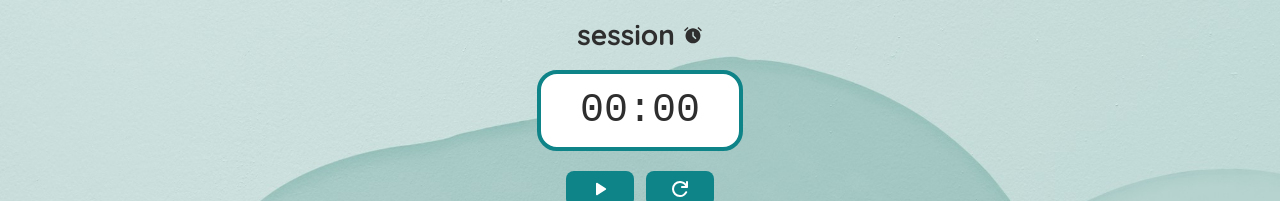
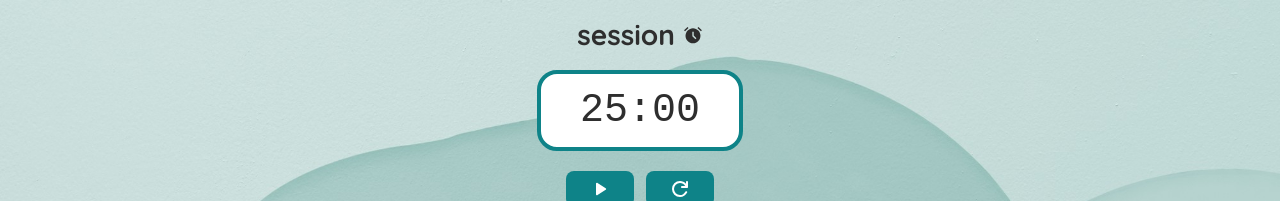
Before and after one commit to erfanazarmi/pomodoro, a React (Vite) app: page / in a window 1280 px wide. Shown: the part 412-613 px from the top of the page. Built offline with nearby package versions, Linux system fonts and the light colour scheme; a web font is replaced by a local one.

Commit message:
feat: implement timer logic

```diff
--- a/src/App.tsx
+++ b/src/App.tsx
@@ -33,7 +33,7 @@ function App() {
       </h1>
 
       <Setting />
-      <Timer />
+      <Timer audioRef={audioRef} />
       <Controls />
       <VolumeControl audioRef={audioRef} />
 
--- a/src/components/timer/Timer.tsx
+++ b/src/components/timer/Timer.tsx
@@ -1,10 +1,67 @@
+import { useEffect, useRef } from "react";
+import { useStore } from "../../store/store";
 import styles from "./Timer.module.scss";
 
-const Timer = () => {
+interface Props {
+  audioRef: React.RefObject<HTMLAudioElement | null>;
+}
+
+const Timer = ({ audioRef }: Props) => {
+  const { isPlaying, currentMode, sessionLength, breakLength, displayTime, setCurrentMode, setDisplayTime } = useStore();
+
+  const endTimeRef = useRef<number | null>(null);
+  const intervalRef = useRef<number | null>(null);
+
+  const formatTime = (time: number) => {
+    const hours = Math.floor(time / 3600);
+    const minutes = Math.floor((time % 3600) / 60);
+    const seconds = time % 60;
+    return (
+      (hours > 0 ? hours + ":" : "") +
+      (minutes < 10 ? "0" + minutes : minutes) +
+      ":" +
+      (seconds < 10 ? "0" + seconds : seconds)
+    );
+  };
+
+  useEffect(() => {
+    if (isPlaying) {
+      if (!endTimeRef.current) {
+        endTimeRef.current = Date.now() + displayTime * 1000;
+      }
+      intervalRef.current = setInterval(() => {
+        const now = Date.now();
+        const remaining = Math.max(Math.round((endTimeRef.current! - now) / 1000), 0);
+        setDisplayTime(remaining);
+        if (remaining === 0) {
+          if (audioRef.current) {
+            audioRef.current.play();
+          }
+          if (currentMode === "session") {
+            setCurrentMode("break");
+            setDisplayTime(breakLength * 60);
+            endTimeRef.current = Date.now() + breakLength * 60 * 1000;
+          } else {
+            setCurrentMode("session");
+            setDisplayTime(sessionLength * 60);
+            endTimeRef.current = Date.now() + sessionLength * 60 * 1000;
+          }
+        }
+      }, 1000);
+    } else {
+      clearInterval(intervalRef.current ?? undefined);
+      endTimeRef.current = null;
+    }
+
+    return () => {
+      clearInterval(intervalRef.current ?? undefined);
+    };
+  }, [isPlaying, sessionLength, breakLength, currentMode]);
+
   return (
     <>
       <h2 className={styles.label}>
-        session&nbsp;
+        {currentMode}&nbsp;
         <svg
           xmlns="http://www.w3.org/2000/svg"
           height="20px"
@@ -15,7 +72,7 @@ const Timer = () => {
           <path d="M479.33-81.33q-74.33 0-139.83-28.17-65.5-28.17-114-77t-77-114Q120-365.67 120-440.67q0-74.33 28.5-139.83 28.5-65.5 77-114.33 48.5-48.84 114-77Q405-800 479.33-800q74.34 0 139.84 28.17 65.5 28.16 114.33 77 48.83 48.83 77 114.33t28.17 139.83q0 75-28.17 140.17-28.17 65.17-77 114t-114.33 77q-65.5 28.17-139.84 28.17Zm118-194.67L644-322.67 514.67-452v-188H448v214.67L597.33-276Zm-380-590.67L264-820 98-658l-46.67-46.67 166-162Zm524 0 166 162L860.67-658l-166-162 46.66-46.67Z" />
         </svg>
       </h2>
-      <div className={styles.timeLeft}>00:00</div>
+      <div className={styles.timeLeft}>{formatTime(displayTime)}</div>
     </>
   );
 };
```
